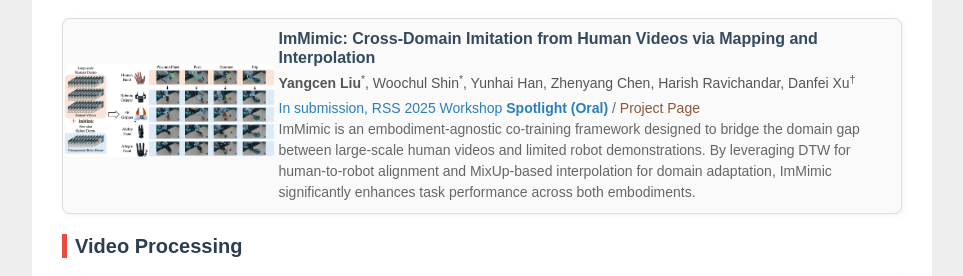
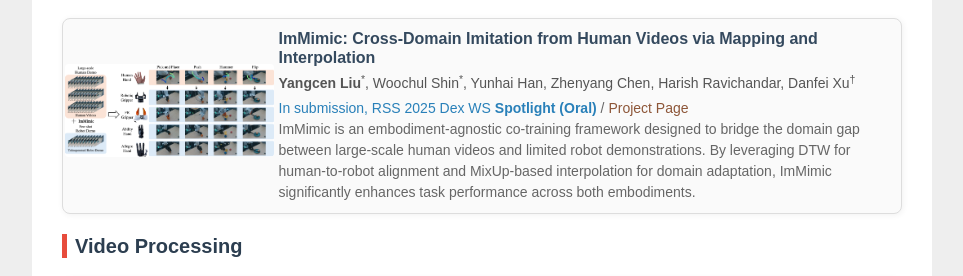
Before and after one commit to YangcenLiu/homepage.github.io, a Jekyll site: the page index.html, which Jekyll copies as it is, in a window 1280 px wide and 900 px high, scrolled down 997 px. Shown: the part 160-436 px from the top of the window, without its empty margins (158-1121 px from the left). Built offline with Jekyll 4.4.1, drawn with Linux system fonts in a browser that asks for light colours; nearby versions of some CDN libraries.

Commit message:
description

```diff
--- a/index.html
+++ b/index.html
@@ -423,7 +423,7 @@ a:hover{color:#bc6262}
                                     <strong>Yangcen Liu</strong><sup>*</sup>, Woochul Shin<sup>*</sup>, Yunhai Han, Zhenyang Chen, Harish Ravichandar, Danfei Xu<sup>†</sup>
                                 </h6>
                                 <p class="info">
-                                    <span class="conference">In submission, RSS 2025 Workshop <strong>Spotlight (Oral)</strong></span> /
+                                    <span class="conference">In submission, RSS 2025 Dex WS <strong>Spotlight (Oral)</strong></span> /
                                     <a href="https://sites.google.com/view/immimic">Project Page</a><br>
                                     ImMimic is an embodiment-agnostic co-training framework designed to bridge the domain gap between
                                     large-scale human videos and limited robot demonstrations. By leveraging DTW for human-to-robot alignment and MixUp-based interpolation
```
